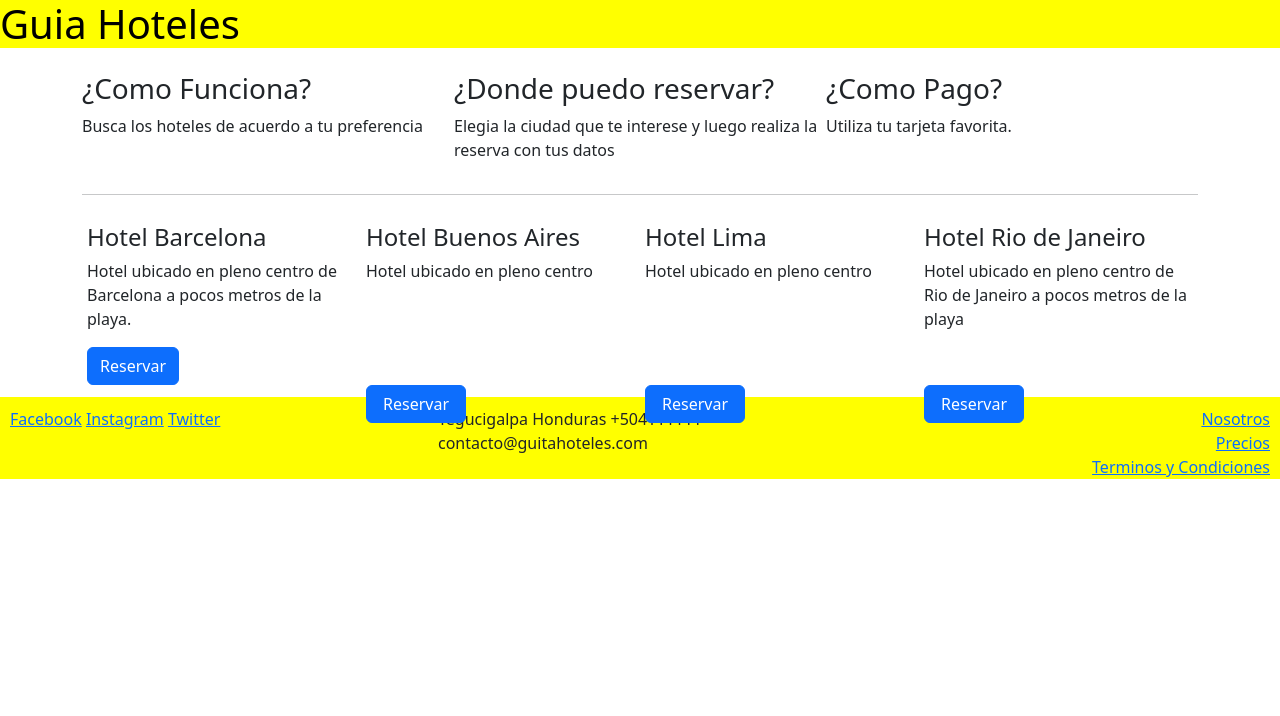
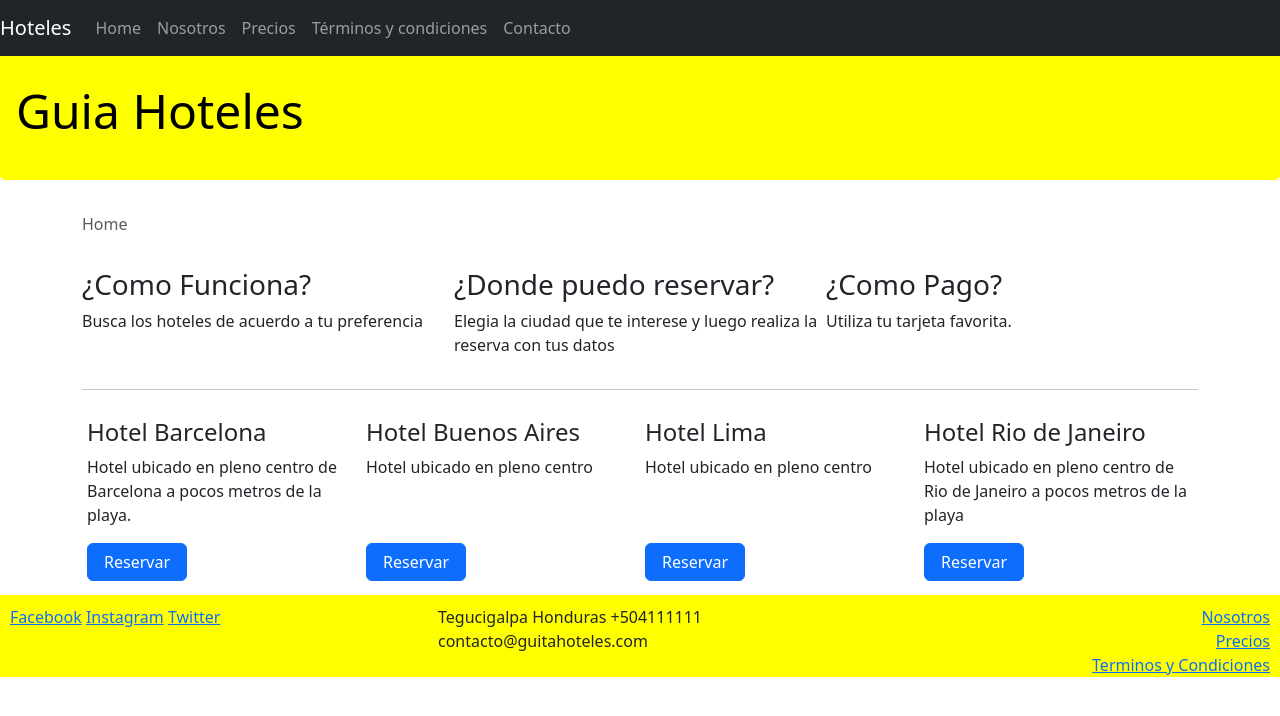
Before and after one commit to luisandino2002/guia-hoteles2026, a website: page index.html in a window 1280 px wide. Drawn offline with nearby package versions, Linux system fonts and the light colour scheme.

Commit message:
Agregamos navegailidad

```diff
--- a/css/main.css
+++ b/css/main.css
@@ -7,7 +7,7 @@ footer {
     padding: 10px 10px 0 10px;
     background-color: yellow;
     margin-bottom: 0px;
-    margin-top: 10px;
+    margin-top: 50px;
 }
 
 .card-hotel{
@@ -21,3 +21,21 @@ footer {
     position: absolute;
 
 }
+
+.jumbotron {
+    padding: 2rem 1rem; /* Espaciado interno */
+    margin-top: 50px;
+    margin-bottom: 2rem; /* Separación inferior */
+    background-color: yellow; /* Fondo gris claro */
+    border-radius: 0.3rem; /* Bordes redondeados */
+    }
+
+.jumbotron h1 {
+    font-size: 3rem; /* Título grande */
+    font-weight: 300; /* Peso ligero */
+    line-height: 1.2; /* Altura de línea */
+    }
+
+.jumbotron p {
+    font-size: 1.25rem; /* Texto más grande */
+}
--- a/index.html
+++ b/index.html
@@ -9,10 +9,30 @@
     <title>Guia hoteles</title>
 </head>
 <body>
+    <nav class="navbar navbar-expand-md navbar-dark bg-dark fixed-top">
+        <a class="navbar-brand" href="#">Hoteles</a>
+        <button class="navbar-toggler" type="button" data-bs-toggle="collapse" data-bs-target="#navbarSupportedContent" aria-controls="navbarNavDropdown" aria-expanded="false" aria-label="Toggle navigation">
+            <span class="navbar-toggler-icon"></span>
+        </button>
+        <div class="collapse navbar-collapse" id="navbarSupportedContent">
+            <ul class="navbar-nav mr-auto">
+                <li class="nav-item active"><a class="nav-link"  href="#">Home</a></li>
+                <li class="nav-item"><a class="nav-link"  href="about.html">Nosotros</a></li>
+                <li class="nav-item"><a class="nav-link"  href="#">Precios</a></li>
+                <li class="nav-item"><a class="nav-link"  href="#">Términos y condiciones</a></li>
+                <li class="nav-item"><a class="nav-link"  href="#">Contacto</a></li>
+            </ul>
+        </div>
+    </nav>
     <div class="jumbotron">
         <h1>Guia Hoteles</h1>
     </div>
     <div class="container">
+        <nav aria-label="breadcrumb">
+            <ol class="breadcrumb">
+                <li class="breadcrumb-item active" aria-current="page">Home</li>
+            </ol>
+        </nav>
         <div class="d-flex">
             <div class="col-sm-4">
                 <p>
@@ -42,9 +62,8 @@
                     <p>Hotel ubicado en pleno centro de Barcelona a pocos metros de la playa.</p>
                 </div>
                 <div>
-                    <button class="btn btn-primary">Reservar</button>
+                    <button class="btn btn-primary btn-reserva">Reservar</button>
                 </div>
-
             </div>
             <div class="card-hotel d-flex flex-column justify-content-between">
                 <div>
```
Also changed, not shown: about.html (added, +76 -0 lines).
